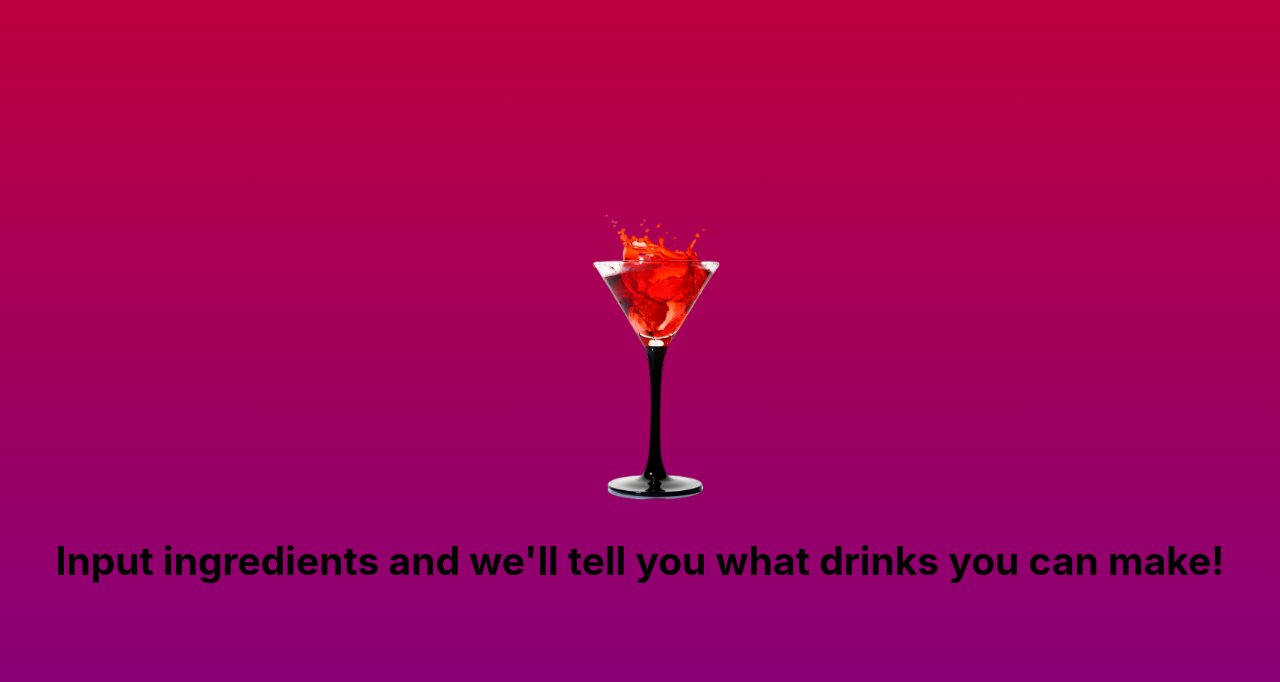
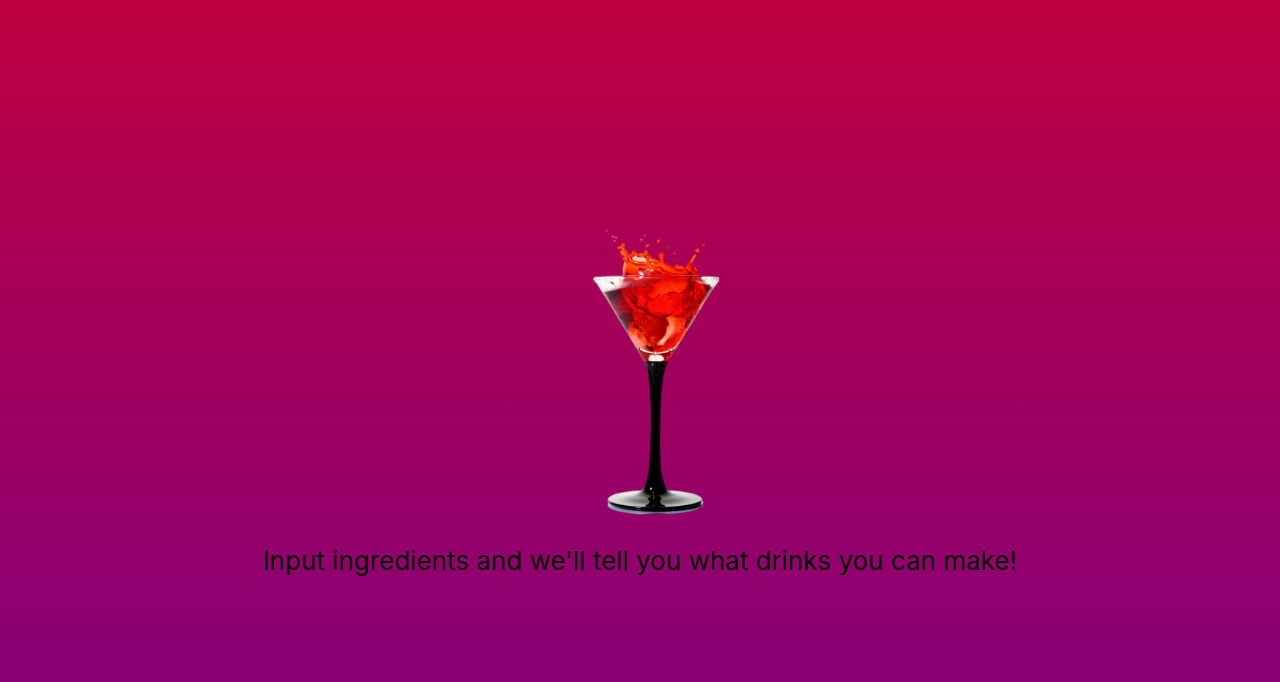
Before and after one commit to RubyOlivia/BarBuddyApp, a React (Create React App) app: page / in a window 1280 px wide. Shown: the top 682 px of the page. Built offline with nearby package versions, Linux system fonts and the light colour scheme.

Commit message:
Auto-commit on file save

```diff
--- a/src/App.js
+++ b/src/App.js
@@ -6,9 +6,9 @@ function App() {
     <div className="App">
       <header className="App-header">
         <img src={logo} className="App-logo" alt="logo" />
-        <h2>
+        <p>
           Input ingredients and we'll tell you what drinks you can make!
-        </h2>
+        </p>
 
       </header>
     </div>
```
